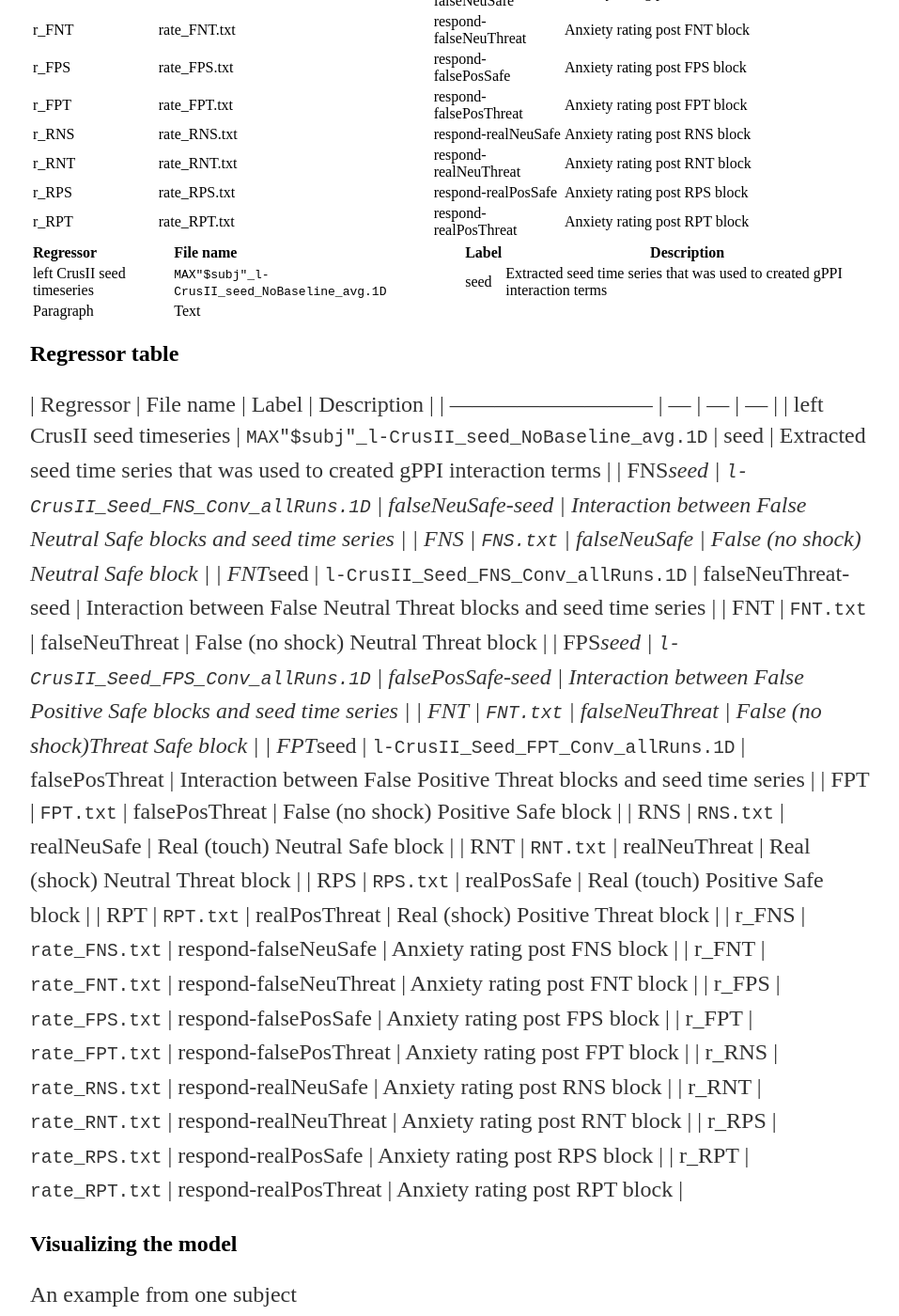
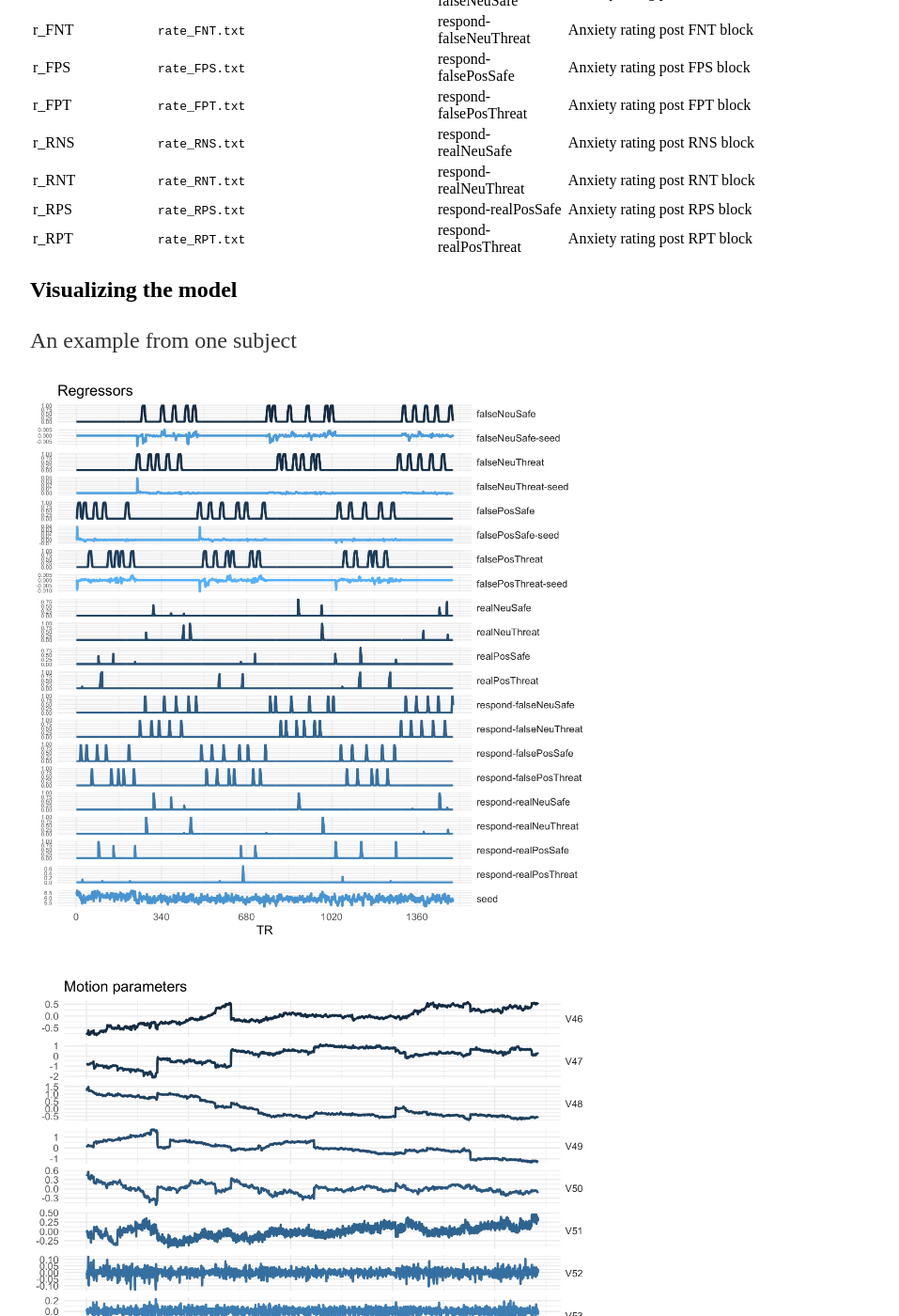
Before and after one commit to kmorrow0712/MAX-functionalConnectivity, a Jekyll site: the page built from _posts/2020-11-03-gPPI-firstLevel-model.md, in a window 1280 px wide and 1400 px high, scrolled down 682 px. Shown: the whole window at 94% size, without its empty margins (160-1117 px from the left). Built offline with Jekyll 4.4.1, drawn with Linux system fonts in a browser that asks for light colours; our own code applies the rules of GitHub Pages for plain Markdown files; some of the changed text lies outside the part shown.

Commit message:
Update 2020-11-03-gPPI-firstLevel-model.md

```diff
--- a/_posts/2020-11-03-gPPI-firstLevel-model.md
+++ b/_posts/2020-11-03-gPPI-firstLevel-model.md
@@ -1,63 +1,29 @@
 # gPPI basic first level model
 
-| Regressor                   | File name                                  | Label                  | Description                                                                |
-| --------------------------- | ------------------------------------------ | ---------------------- | -------------------------------------------------------------------------- |
-| left CrusII seed timeseries | MAX"$subj"_l-CrusII_seed_NoBaseline_avg.1D | seed                   | Extracted seed time series that was used to created gPPI interaction terms |
-| FNS*seed                    | l-CrusII_Seed_FNS_Conv_allRuns.1D          | falseNeuSafe-seed      | Interaction between False Neutral Safe blocks and seed time series         |
-| FNS                         | FNS.txt                                    | falseNeuSafe           | False (no shock) Neutral Safe block                                        |
-| FNT*seed                    | l-CrusII_Seed_FNS_Conv_allRuns.1D          | falseNeuThreat-seed    | Interaction between False Neutral Threat blocks and seed time series       |
-| FNT                         | FNT.txt                                    | falseNeuThreat         | False (no shock) Neutral Threat block                                      |
-| FPS*seed                    | l-CrusII_Seed_FPS_Conv_allRuns.1D          | falsePosSafe-seed      | Interaction between False Positive Safe blocks and seed time series        |
-| FNT                         | FNT.txt                                    | falseNeuThreat         | False (no shock)Threat Safe block                                          |
-| FPT*seed                    | l-CrusII_Seed_FPT_Conv_allRuns.1D          | falsePosThreat         | Interaction between False Positive Threat blocks and seed time series      |
-| FPT                         | FPT.txt                                    | falsePosThreat         | False (no shock) Positive Safe block                                       |
-| RNS                         | RNS.txt                                    | realNeuSafe            | Real (touch) Neutral Safe block                                            |
-| RNT                         | RNT.txt                                    | realNeuThreat          | Real (shock) Neutral Threat block                                          |
-| RPS                         | RPS.txt                                    | realPosSafe            | Real (touch) Positive Safe block                                           |
-| RPT                         | RPT.txt                                    | realPosThreat          | Real (shock) Positive Threat block                                         |
-| r_FNS                       | rate_FNS.txt                               | respond-falseNeuSafe   | Anxiety rating post FNS block                                              |
-| r_FNT                       | rate_FNT.txt                               | respond-falseNeuThreat | Anxiety rating post FNT block                                              |
-| r_FPS                       | rate_FPS.txt                               | respond-falsePosSafe   | Anxiety rating post FPS block                                              |
-| r_FPT                       | rate_FPT.txt                               | respond-falsePosThreat | Anxiety rating post FPT block                                              |
-| r_RNS                       | rate_RNS.txt                               | respond-realNeuSafe    | Anxiety rating post RNS block                                              |
-| r_RNT                       | rate_RNT.txt                               | respond-realNeuThreat  | Anxiety rating post RNT block                                              |
-| r_RPS                       | rate_RPS.txt                               | respond-realPosSafe    | Anxiety rating post RPS block                                              |
-| r_RPT                       | rate_RPT.txt                               | respond-realPosThreat  | Anxiety rating post RPT block                                              |
+| Regressor                   | File name                                    | Label                  | Description                                                                |
+| --------------------------- | -------------------------------------------- | ---------------------- | -------------------------------------------------------------------------- |
+| left CrusII seed timeseries | `MAX"$subj"_l-CrusII_seed_NoBaseline_avg.1D` | seed                   | Extracted seed time series that was used to created gPPI interaction terms |
+| FNS*seed                    | `l-CrusII_Seed_FNS_Conv_allRuns.1D`          | falseNeuSafe-seed      | Interaction between False Neutral Safe blocks and seed time series         |
+| FNS                         | `FNS.txt`                                    | falseNeuSafe           | False (no shock) Neutral Safe block                                        |
+| FNT*seed                    | `l-CrusII_Seed_FNS_Conv_allRuns.1D`          | falseNeuThreat-seed    | Interaction between False Neutral Threat blocks and seed time series       |
+| FNT                         | `FNT.txt`                                    | falseNeuThreat         | False (no shock) Neutral Threat block                                      |
+| FPS*seed                    | `l-CrusII_Seed_FPS_Conv_allRuns.1D`          | falsePosSafe-seed      | Interaction between False Positive Safe blocks and seed time series        |
+| FNT                         | `FNT.txt`                                    | falseNeuThreat         | False (no shock)Threat Safe block                                          |
+| FPT*seed                    | `l-CrusII_Seed_FPT_Conv_allRuns.1D`          | falsePosThreat         | Interaction between False Positive Threat blocks and seed time series      |
+| FPT                         | `FPT.txt`                                    | falsePosThreat         | False (no shock) Positive Safe block                                       |
+| RNS                         | `RNS.txt`                                    | realNeuSafe            | Real (touch) Neutral Safe block                                            |
+| RNT                         | `RNT.txt`                                    | realNeuThreat          | Real (shock) Neutral Threat block                                          |
+| RPS                         | `RPS.txt`                                    | realPosSafe            | Real (touch) Positive Safe block                                           |
+| RPT                         | `RPT.txt`                                    | realPosThreat          | Real (shock) Positive Threat block                                         |
+| r_FNS                       | `rate_FNS.txt`                               | respond-falseNeuSafe   | Anxiety rating post FNS block                                              |
+| r_FNT                       | `rate_FNT.txt`                               | respond-falseNeuThreat | Anxiety rating post FNT block                                              |
+| r_FPS                       | `rate_FPS.txt`                               | respond-falsePosSafe   | Anxiety rating post FPS block                                              |
+| r_FPT                       | `rate_FPT.txt`                               | respond-falsePosThreat | Anxiety rating post FPT block                                              |
+| r_RNS                       | `rate_RNS.txt`                               | respond-realNeuSafe    | Anxiety rating post RNS block                                              |
+| r_RNT                       | `rate_RNT.txt`                               | respond-realNeuThreat  | Anxiety rating post RNT block                                              |
+| r_RPS                       | `rate_RPS.txt`                               | respond-realPosSafe    | Anxiety rating post RPS block                                              |
+| r_RPT                       | `rate_RPT.txt`                               | respond-realPosThreat  | Anxiety rating post RPT block                                              |
 
-
-
-
-
- | Regressor                      | File name                                       | Label | Description                                                                |
- | :----------------------------- | :---------------------------------------------- | :---- | ---------------------------------------------------------------------------- |
- | left CrusII seed timeseries    |    `MAX"$subj"_l-CrusII_seed_NoBaseline_avg.1D` | seed  | Extracted seed time series that was used to created gPPI interaction terms  |
- | Paragraph   | Text        |
-
-
-## Regressor table
-| Regressor | File name | Label | Description |
-| --------------------------- | --- | --- | --- |
-| left CrusII seed timeseries | `MAX"$subj"_l-CrusII_seed_NoBaseline_avg.1D` | seed | Extracted seed time series that was used to created gPPI interaction terms  |
-| FNS*seed  | `l-CrusII_Seed_FNS_Conv_allRuns.1D` | falseNeuSafe-seed | Interaction between False Neutral Safe blocks and seed time series |
-| FNS  | `FNS.txt` | falseNeuSafe  | False (no shock) Neutral Safe block |
-| FNT*seed | `l-CrusII_Seed_FNS_Conv_allRuns.1D`  | falseNeuThreat-seed | Interaction between False Neutral Threat blocks and seed time series |
-| FNT  | `FNT.txt` | falseNeuThreat  | False (no shock) Neutral Threat block |
-| FPS*seed  | `l-CrusII_Seed_FPS_Conv_allRuns.1D` | falsePosSafe-seed | Interaction between False Positive Safe blocks and seed time series |
-| FNT  | `FNT.txt` | falseNeuThreat  | False (no shock)Threat Safe block |
-| FPT*seed  | `l-CrusII_Seed_FPT_Conv_allRuns.1D` | falsePosThreat | Interaction between False Positive Threat blocks and seed time series |
-| FPT  | `FPT.txt` | falsePosThreat  | False (no shock) Positive Safe block |
-| RNS  | `RNS.txt` | realNeuSafe  | Real (touch) Neutral Safe block |
-| RNT  | `RNT.txt` | realNeuThreat  | Real (shock) Neutral Threat block |
-| RPS  | `RPS.txt` | realPosSafe  | Real (touch) Positive Safe block |
-| RPT  | `RPT.txt` | realPosThreat  | Real (shock) Positive Threat block |
-| r_FNS  | `rate_FNS.txt` | respond-falseNeuSafe  | Anxiety rating post FNS block |
-| r_FNT  | `rate_FNT.txt` | respond-falseNeuThreat  | Anxiety rating post FNT block |
-| r_FPS  | `rate_FPS.txt` | respond-falsePosSafe  | Anxiety rating post FPS block |
-| r_FPT  | `rate_FPT.txt` | respond-falsePosThreat  | Anxiety rating post FPT block |
-| r_RNS  | `rate_RNS.txt` | respond-realNeuSafe  | Anxiety rating post RNS block |
-| r_RNT  | `rate_RNT.txt` | respond-realNeuThreat  | Anxiety rating post RNT block |
-| r_RPS  | `rate_RPS.txt` | respond-realPosSafe  | Anxiety rating post RPS block |
-| r_RPT  | `rate_RPT.txt` | respond-realPosThreat  | Anxiety rating post RPT block |
 
 ## Visualizing the model
 An example from one subject
```
